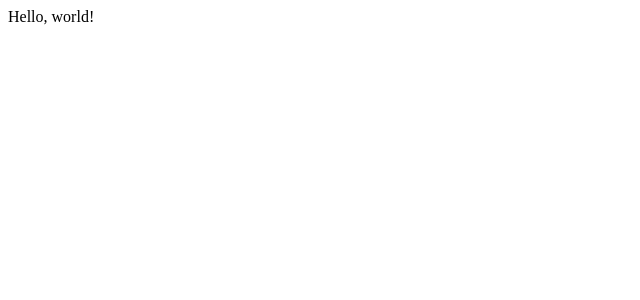
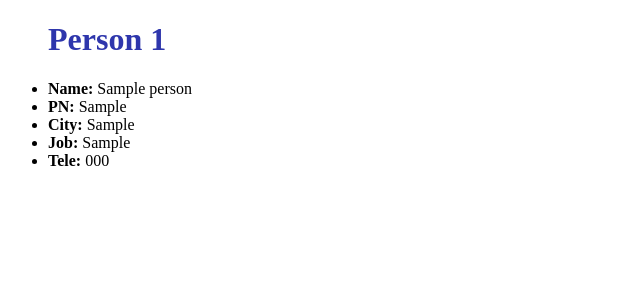
Before and after one commit to Zippy6666/LRU-Assignment, a Django app: a page that uses lru_web_app/templates/person_page.html in a window 1280 px wide. Before the commit the part shown is almost empty. Shown: the top 300 px of the page, without its empty margins (0-640 px from the left). Run offline with Django 5.2, Linux system fonts and the light colour scheme; tables that the repository leaves empty hold one stand-in row (values such as "Sample post").

Commit message:
"person page" functionality

```diff
--- a/lru_web_app/my_lru.py
+++ b/lru_web_app/my_lru.py
@@ -32,7 +32,7 @@ class LRUCache:
                 self._cache_list[0],
             )
 
-            print(self._cache_list)
+            # print(self._cache_list)
             print(cached_return_value, "found in cache, returning")
 
             # Is cached, so return cached value
@@ -43,9 +43,9 @@ class LRUCache:
         # Insert at first index
         self._cache_list.insert(0, self._CachedReturnValue(args, return_value))
         if len(self._cache_list) > self.max:
-            self._cache_list.pop()  # Remove last element if cache is larger than 50
+            self._cache_list.pop()  # Remove last element if cache is larger than max
 
-        print(self._cache_list)
+        # print(self._cache_list)
         print(return_value, "not found in cache")
 
         return return_value
--- /dev/null
+++ b/lru_web_app/static/lru_web_app/css/styles.css
@@ -0,0 +1,3 @@
+h1 {
+    color: rgb(46, 54, 172);
+}
--- a/lru_web_app/templates/home.html
+++ b/lru_web_app/templates/home.html
@@ -1,9 +1,11 @@
+{% load static %}
 <!DOCTYPE html>
 <html lang="en">
 <head>
     <meta charset="UTF-8">
     <meta name="viewport" content="width=device-width, initial-scale=1.0">
     <title>People Finder</title>
+    <link rel="stylesheet" href="{% static 'lru_web_app/css/styles.css' %}">
 </head>
 <body>
 {% for person in page_obj %}
--- a/lru_web_app/templates/person_page.html
+++ b/lru_web_app/templates/person_page.html
@@ -1,11 +1,20 @@
+{% load static %}
 <!DOCTYPE html>
 <html lang="en">
 <head>
     <meta charset="UTF-8">
     <meta name="viewport" content="width=device-width, initial-scale=1.0">
     <title>Person Information</title>
+    <link rel="stylesheet" href="{% static 'lru_web_app/css/styles.css' %}">
 </head>
 <body>
-Hello, world!
+    <ul class="person-info-list">
+        <h1>Person {{person.id}}</h1>
+        <li><strong>Name:</strong> <span>{{person.name}}</span></li>
+        <li><strong>PN:</strong> <span>{{person.pn}}</span></li>
+        <li><strong>City:</strong> <span>{{person.city}}</span></li>
+        <li><strong>Job:</strong> <span>{{person.job}}</span></li>
+        <li><strong>Tele:</strong> <span>{{person.phone_number}}</span></li>
+    </ul>
 </body>
 </html>
--- a/lru_web_app/views.py
+++ b/lru_web_app/views.py
@@ -20,5 +20,5 @@ def home(request):
 
 
 def person_page(request, name, city):
-    find_person(name, city)
-    return render(request, "person_page.html", {"name":name, "city":city})
+    person = find_person(name, city)
+    return render(request, "person_page.html", {"person":person})
```
